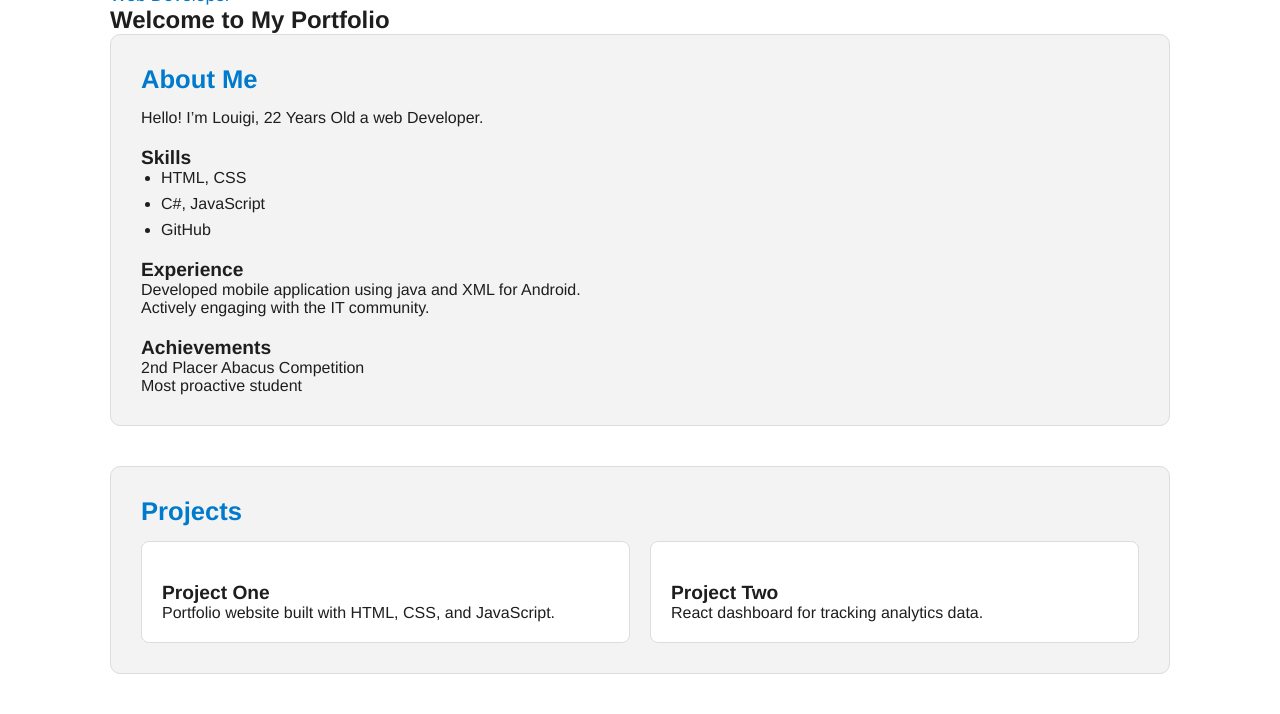
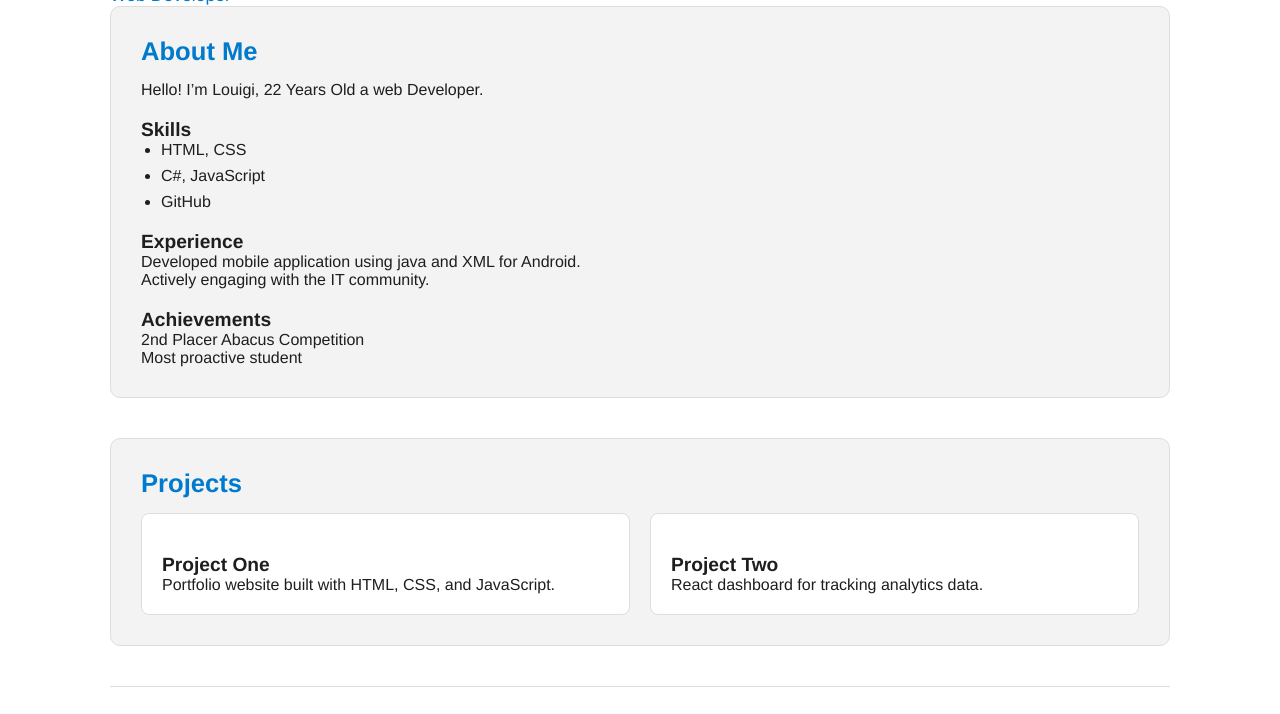
Before and after one commit to lukekaiju/wigi, a plain HTML site: page index.html in a window 1280 px wide. Shown: the part 120-834 px from the top of the page. Drawn offline with Linux system fonts and the light colour scheme.

Commit message:
Update index.html

```diff
--- a/index.html
+++ b/index.html
@@ -15,7 +15,6 @@
       <h1>Louigi Cueto</h1>
       <p>Web Developer</p>
     </div>
-    <h1 class="cursor">Welcome to My Portfolio</h1>
 </body>
 
   <section id="about">
```
